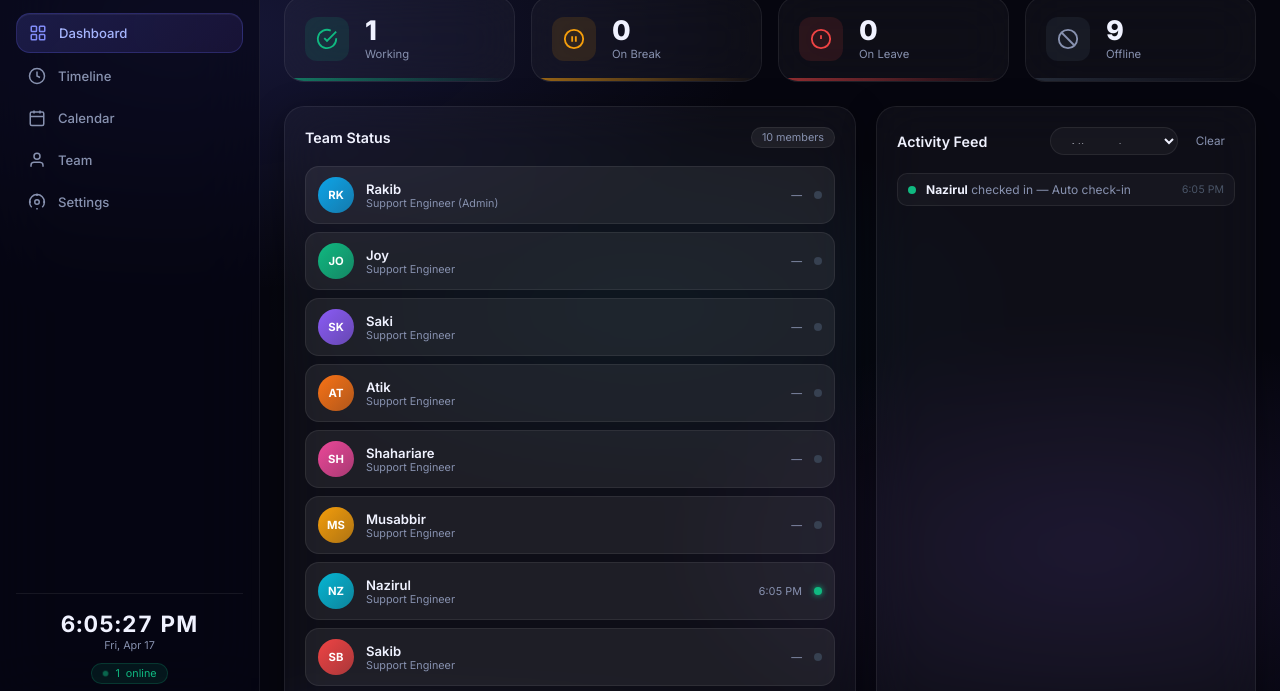
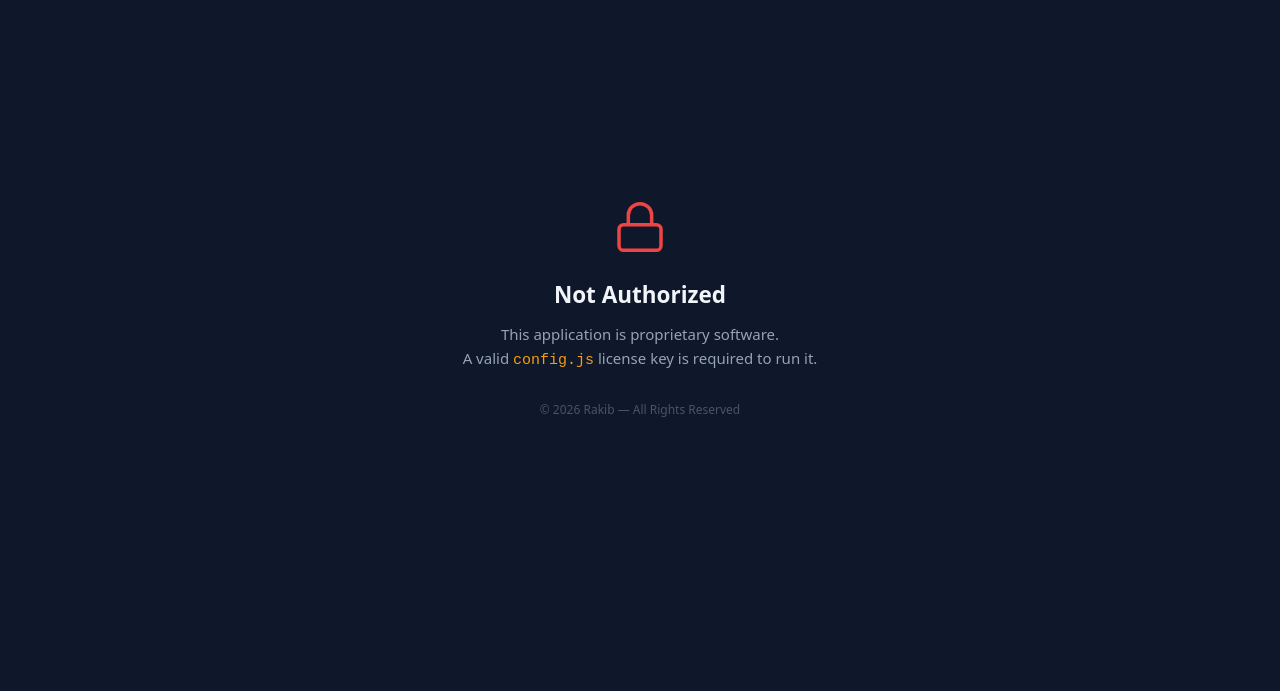
Before and after one commit to cryptic91/Support-Team-Manager, a plain HTML site: page index.html in a window 1280 px wide. Shown: the part 92-783 px from the top of the page. Drawn offline with Linux system fonts and the light colour scheme.

Commit message:
chore: add proprietary license, gitignore config, and license gate
- Add LICENSE file (All Rights Reserved, no redistribution)
- Update README license section from MIT to proprietary
- Add .gitignore to exclude config.js and .claude/ from repo
- Add license gate in app.js: app locks if config.js key is missing
- Load config.js in index.html before app.js

```diff
--- a/app.js
+++ b/app.js
@@ -4,6 +4,42 @@
 ══════════════════════════════════════════════════════════════ */
 
 'use strict';
+
+/* ─────────────────────────────────────────────────────────────
+   LICENSE GATE
+   Requires config.js (gitignored) to define APP_LICENSE_KEY.
+   Without the correct key the app renders a locked screen.
+───────────────────────────────────────────────────────────── */
+(function licenseGate() {
+  const EXPECTED = 'STT-RAKIB-2026-PRIVATE';
+  const ok = typeof APP_LICENSE_KEY !== 'undefined' && APP_LICENSE_KEY === EXPECTED;
+  if (ok) return;
+
+  // Replace page content with a locked screen
+  document.addEventListener('DOMContentLoaded', () => {
+    document.body.innerHTML = `
+      <div style="
+        min-height:100vh; display:flex; flex-direction:column;
+        align-items:center; justify-content:center;
+        background:#0f172a; font-family:system-ui,sans-serif; color:#94a3b8;
+        text-align:center; padding:40px;">
+        <svg width="56" height="56" viewBox="0 0 24 24" fill="none" stroke="#ef4444" stroke-width="1.5" style="margin-bottom:24px">
+          <rect x="3" y="11" width="18" height="11" rx="2"/><path d="M7 11V7a5 5 0 0 1 10 0v4"/>
+        </svg>
+        <h1 style="font-size:1.5rem;font-weight:700;color:#f1f5f9;margin:0 0 12px">Not Authorized</h1>
+        <p style="max-width:360px;line-height:1.6;margin:0 0 8px">
+          This application is proprietary software.<br>
+          A valid <code style="color:#f59e0b">config.js</code> license key is required to run it.
+        </p>
+        <p style="font-size:0.8rem;color:#475569;margin-top:20px">
+          &copy; ${new Date().getFullYear()} Rakib &mdash; All Rights Reserved
+        </p>
+      </div>`;
+  });
+
+  // Stop all further script execution
+  throw new Error('Unauthorized: missing or invalid license key.');
+}());
 
 // Tracks the last minute autoCheckShifts ran — avoids firing more than once per minute
 let _lastAutoCheckMinute = -1;
--- a/index.html
+++ b/index.html
@@ -615,6 +615,8 @@
   <script src="https://www.gstatic.com/firebasejs/10.7.0/firebase-app-compat.js"></script>
   <script src="https://www.gstatic.com/firebasejs/10.7.0/firebase-database-compat.js"></script>
 
+  <!-- License key — this file is gitignored and must exist locally to run the app -->
+  <script src="config.js"></script>
   <script src="app.js"></script>
 </body>
 </html>
```
Also changed, not shown: 3 other files.
